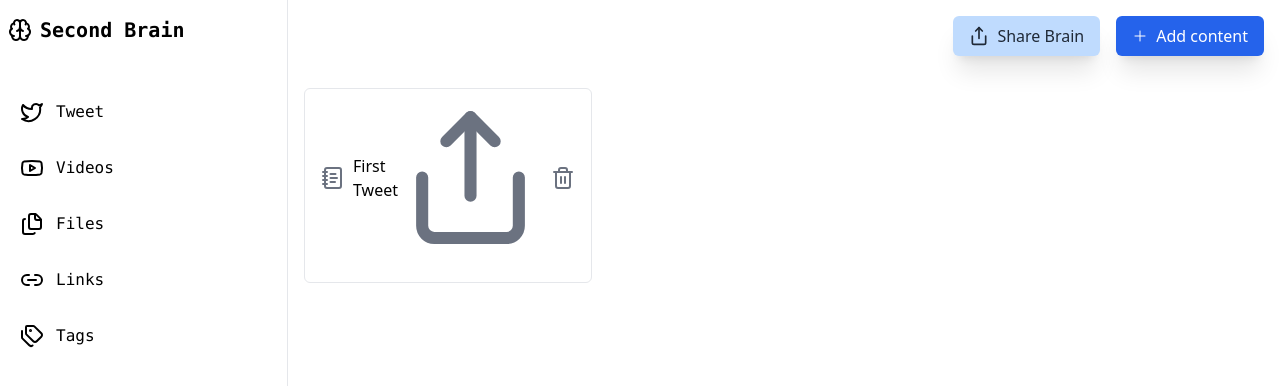
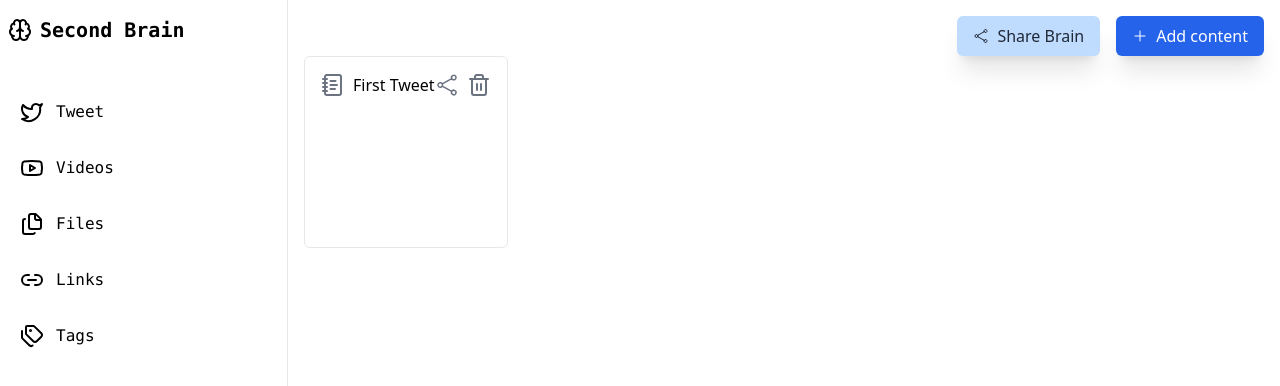
Before and after one commit to kiran-11123/Brainly-new, a React app in the folder frontend/: page /home in a window 1280 px wide. Shown: the top 386 px of the page. Built offline with nearby package versions, Linux system fonts and the light colour scheme; the HTML template or start-up script is replaced by a standard one.

Commit message:
Frontend UI is sorted now

```diff
--- a/frontend/package.json
+++ b/frontend/package.json
@@ -16,7 +16,8 @@
     "react": "^19.1.1",
     "react-dom": "^19.1.1",
     "react-icons": "^5.5.0",
-    "react-router-dom": "^7.9.3"
+    "react-router-dom": "^7.9.3",
+    "twitter-tweet": "^1.2.0"
   },
   "devDependencies": {
     "@eslint/js": "^9.36.0",
--- a/frontend/src/App.tsx
+++ b/frontend/src/App.tsx
@@ -1,3 +1,5 @@
+
+import './App.css'
 import Home from './components/Home'
 import Signin from './components/Signin'
 import Signup from './components/Signup'
--- a/frontend/src/components/Card.tsx
+++ b/frontend/src/components/Card.tsx
@@ -1,4 +1,4 @@
-import { ShareIcon } from 'lucide-react';
+import { ShareIcon_1 } from "../icons/ShareIcon_1";
 import { Trash2 } from 'lucide-react';
 import { NotebookText } from 'lucide-react';
 import { Youtube } from "lucide-react"
@@ -33,7 +33,7 @@ export default function Card({ title, link, type }: CardProps) {
 
                     <div className="pr-2 text-gray-500">
                         <a href={link} target="_blank" >
-                            <ShareIcon size="lg" />
+                            <ShareIcon_1 size="lg" />
                         </a>
 
                     </div>
--- a/frontend/src/components/Home.tsx
+++ b/frontend/src/components/Home.tsx
@@ -1,69 +1,70 @@
-import { Button } from './Button';
-import { PlusIcon } from '../icons/PlusIcon'; // Assuming your custom icon path
-import { ShareIcon } from 'lucide-react'; // Lucide icon
-import Card from './Card'; // Placeholder import
-import CreateContentModel from './CreateContentModel'; // Placeholder import
-import Sidebar from './Sidebar'; // Placeholder import
-import { useState } from 'react';
 
-// --- Icon Sizing Fix ---
-// Define a map to translate your string sizes to Lucide's required numeric size
-const LUCIDE_SIZE_MAP = {
-  sm: 16, // 16px
-  md: 20, // 20px (a good default size for button icons)
-  lg: 24, // 24px
-};
-// -----------------------
+import { Button } from './Button'
+import { PlusIcon } from '../icons/PlusIcon'
+import { ShareIcon } from 'lucide-react'
+import { ShareIcon_1 } from '../icons/ShareIcon_1'
+import Card from './Card'
+import { useState } from 'react'
+import CreateContentModel from './CreateContentModel'
 
-// --- Placeholder Component Imports (You need to define these) ---
-// const Card = () => <div className="p-4 border rounded-md">Card Placeholder</div>;
-// const Sidebar = () => <div className="w-56 bg-gray-100 p-4">Sidebar</div>;
-// const CreateContentModel = ({ open, Onclose }) => open ? <div className="fixed inset-0 bg-black/50 flex justify-center items-center">Model Content</div> : null;
-// ---
+import Sidebar from './Sidebar'
+export default function Home() {
 
-export default function Home() {
-  const [modelOpen, setOpenModel] = useState(false);
+  const[modelOpen , setOpenModel] = useState(false);
+
 
   return (
-    <div className='flex min-h-screen'>
+
+
+      <div  className='flex'>
 
         <Sidebar />
 
         <div className='p-4 flex-1'>
 
-        <CreateContentModel
-          open={modelOpen}
-          Onclose={() => {
-            setOpenModel(false);
-          }}
-        />
 
-        <div className='flex justify-end gap-4 mb-8'> {/* Added margin-bottom for spacing */}
+
+      <CreateContentModel open={modelOpen} Onclose={()=>{
+        setOpenModel(false)
+      }}  />
+
+   <div className='flex justify-end  gap-4'>
+
+
 
       <Button
          variant="secondary"
-            // ✅ Lucide Fix: Pass numeric size based on the map
-            startIcon={<ShareIcon size={LUCIDE_SIZE_MAP["md"]} />}
+         startIcon={<ShareIcon_1  size={"md"} /> }
         text="Share Brain"
         size="md"
-          // onClick={() => setOpenModel(true)} // Example: if sharing opens a model
+        //onClick={() => setOpenModel(true)}
         />
 
            <Button
          variant="primary"
-            // ✅ Custom Icon Fix: Assuming your PlusIcon accepts string size
-            startIcon={<PlusIcon size={"md"} />}
-            text="Add content"
+         startIcon= {<PlusIcon  size={"md"}/>}
+        text="Add content "
         size="md"
         onClick={() => setOpenModel(true)}
         />
       </div>
 
-        <div className='flex gap-4'>
-          {/* Card component usage */}
-          <Card type="twitter" link="https://x.com/kirat_tw/status/1633685473821425666" title="First Tweet" />
+          <div className='flex  gap-4 '>
+
+
+            <Card type="twitter" link="https://x.com/kirat_tw/status/1633685473821425666" title="First Tweet"/>
          </div>
+
+
     </div>
+
+
+
     </div>
-  );
+
+
+
+
+
+  )
 }
--- a/frontend/src/icons/PlusIcon.tsx
+++ b/frontend/src/icons/PlusIcon.tsx
@@ -1,28 +1,13 @@
-// PlusIcon.tsx
+import { iconsSize, type IconProps } from "."
 
-// ✅ Correct Import: Assuming types.ts is in the same directory or available via path
-import { iconsSize, type IconProps } from ".";
-// OR import { iconsSize, type IconProps } from "."; if using an index file
+export const PlusIcon=(props:IconProps)=>{
 
-export const PlusIcon = (props: IconProps) => {
 
-    // ✅ Safe Indexing: Since size is REQUIRED and strictly typed, this is safe.
-    const sizeClass = iconsSize[props.size];
+return(
+<svg xmlns="http://www.w3.org/2000/svg" fill="none" viewBox="0 0 24 24" stroke-width="1.5" stroke="currentColor" className={`${iconsSize[props.size]}`}>
+  <path stroke-linecap="round" stroke-linejoin="round" d="M12 4.5v15m7.5-7.5h-15" />
+</svg>
 
-    // Combine size class with any custom classes
-    const finalClassName = `${sizeClass} ${props.className || ''}`;
+)
 
-    return (
-        <svg
-            xmlns="http://www.w3.org/2000/svg"
-            fill="none"
-            viewBox="0 0 24 24"
-            strokeWidth="1.5"
-            // Use the optional color prop, defaulting to "currentColor"
-            stroke={props.color || "currentColor"}
-            className={finalClassName}
-        >
-            <path strokeLinecap="round" strokeLinejoin="round" d="M12 4.5v15m7.5-7.5h-15" />
-        </svg>
-    );
-};
+}
--- a/frontend/src/icons/ShareIcon.tsx
+++ /dev/null
@@ -1,6 +0,0 @@
-// In Home.tsx or shared constants
-const LUCIDE_SIZE_MAP = {
-  sm: 14, // Very small
-  md: 16, // Small icon for a small button
-  lg: 20, // Medium icon
-};
--- /dev/null
+++ b/frontend/src/icons/ShareIcon_1.tsx
@@ -0,0 +1,12 @@
+import { iconsSize, type IconProps } from ".";
+
+export const ShareIcon_1 =(props:IconProps)=>{
+
+    return(
+        <svg xmlns="http://www.w3.org/2000/svg" fill="none" viewBox="0 0 24 24" stroke-width="1.5" stroke="currentColor" className={`${iconsSize[props.size]}`}>
+  <path stroke-linecap="round" stroke-linejoin="round" d="M7.217 10.907a2.25 2.25 0 1 0 0 2.186m0-2.186c.18.324.283.696.283 1.093s-.103.77-.283 1.093m0-2.186 9.566-5.314m-9.566 7.5 9.566 5.314m0 0a2.25 2.25 0 1 0 3.935 2.186 2.25 2.25 0 0 0-3.935-2.186Zm0-12.814a2.25 2.25 0 1 0 3.933-2.185 2.25 2.25 0 0 0-3.933 2.185Z" />
+</svg>
+
+    )
+
+}
--- a/frontend/src/icons/index.ts
+++ b/frontend/src/icons/index.ts
@@ -1,17 +1,10 @@
-// types.ts (or index.ts)
+export interface IconProps{
 
-// 1. Define the props interface
-export interface IconProps {
-    // The size property is required and strictly typed to be one of these strings
-    size: "sm" | "md" | "lg";
-    // Adding optional properties for better reusability
-    color?: string;
-    className?: string;
+    size:"sm" | "md" | "lg"
 }
 
-// 2. Define the size map with strict typing
-export const iconsSize: Record<IconProps['size'], string> = {
-    sm: "size-2",
-    md: "size-4",
+export const iconsSize : Record<string,string> ={
+    sm :"size-2",
+    md :"size-4",
     lg: "size-6"
-};
+}
```
Also changed, not shown: 1 other file (tests, documents, lock files or other folders). Lines whose indentation alone changed are shown as unchanged.
